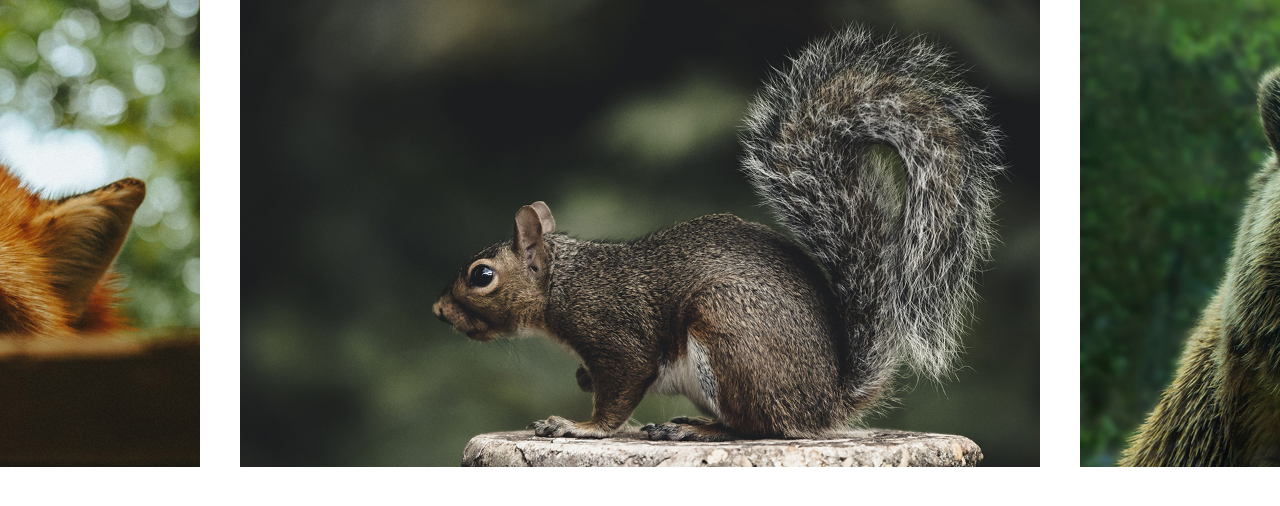
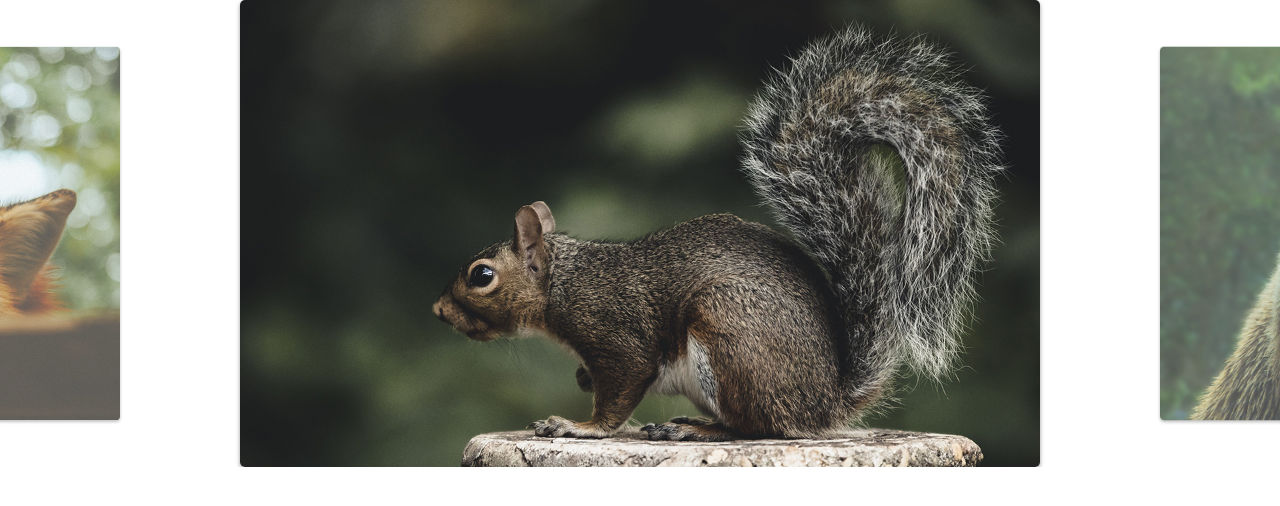
Before and after one commit to GabriellBarbosa/slide, a website with bundled scripts: page index.html in a window 1280 px wide. Built offline with nearby package versions, Linux system fonts and the light colour scheme.

Commit message:
active class adicionada e ajustamento dos itens no resize

```diff
--- a/css/style.css
+++ b/css/style.css
@@ -21,9 +21,25 @@ img {
   display: flex;
 }
 
+.slide:hover {
+  will-change: transform;
+}
+
 .slide li {
   flex-shrink: 0;
   width: 80vw;
   max-width: 800px;
   margin: 0 20px;
+
+  border-radius: 5px;
+  overflow: hidden;
+  box-shadow: 0 2px 4px rgba(0, 0, 0, 0.4);
+  opacity: 0.7;
+  transform: scale(0.8);
+  transition: 0.4s;
 }
+
+.slide li.activeClass {
+  opacity: 1;
+  transform: scale(1);
+}
--- a/js/slide.js
+++ b/js/slide.js
@@ -1,8 +1,11 @@
+import debounce from "./debounce.js";
+
 export default class Slide {
   constructor(slide, wrapper) {
     this.slide = document.querySelector(slide);
     this.wrapper = document.querySelector(wrapper);
     this.dist = { finalPosition: 0, startX: 0, movement: 0 };
+    this.activeClass = "activeClass";
   }
 
   transition(active) {
@@ -67,12 +70,6 @@ export default class Slide {
     this.wrapper.addEventListener("touchend", this.onEnd);
   }
 
-  bindEvents() {
-    this.onStart = this.onStart.bind(this);
-    this.onMove = this.onMove.bind(this);
-    this.onEnd = this.onEnd.bind(this);
-  }
-
   // slides-configs
   slidePosition(slide) {
     const margin = (this.wrapper.offsetWidth - slide.offsetWidth) / 2;
@@ -100,6 +97,14 @@ export default class Slide {
     this.moveSlide(activeSlide.position);
     this.slidesIndexNav(index);
     this.dist.finalPosition = activeSlide.position;
+    this.changeActiveClass();
+  }
+
+  changeActiveClass() {
+    this.slideArray.forEach((item) => {
+      item.element.classList.remove(this.activeClass);
+    });
+    this.slideArray[this.index.active].element.classList.add(this.activeClass);
   }
 
   activePrevSlide() {
@@ -118,11 +123,30 @@ export default class Slide {
     }
   }
 
+  onResize() {
+    setTimeout(() => {
+      this.slidesConfig();
+      this.changeSlide(this.index.active);
+    }, 1000);
+  }
+
+  addResizeEvent() {
+    window.addEventListener("resize", this.onResize);
+  }
+
+  bindEvents() {
+    this.onStart = this.onStart.bind(this);
+    this.onMove = this.onMove.bind(this);
+    this.onEnd = this.onEnd.bind(this);
+    this.onResize = debounce(this.onResize.bind(this), 200);
+  }
+
   init() {
     this.bindEvents();
     this.transition(true);
     this.addSlideEvents();
     this.slidesConfig();
+    this.addResizeEvent();
     return this;
   }
 }
```
